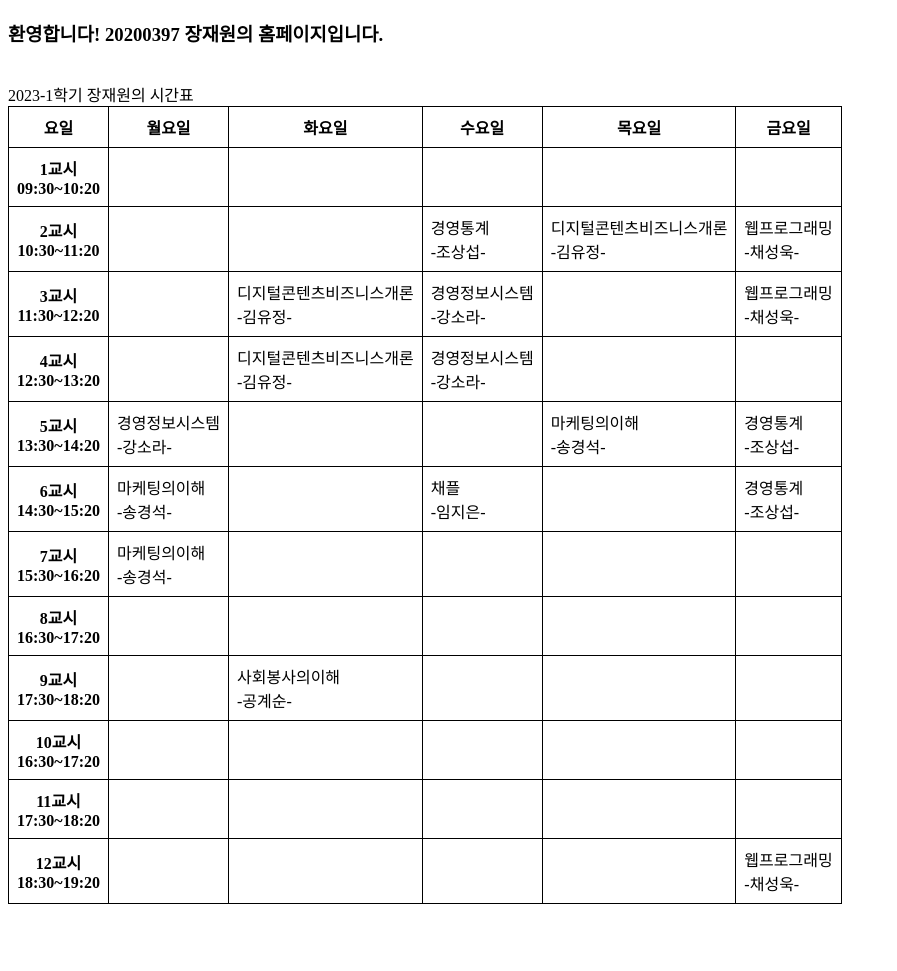
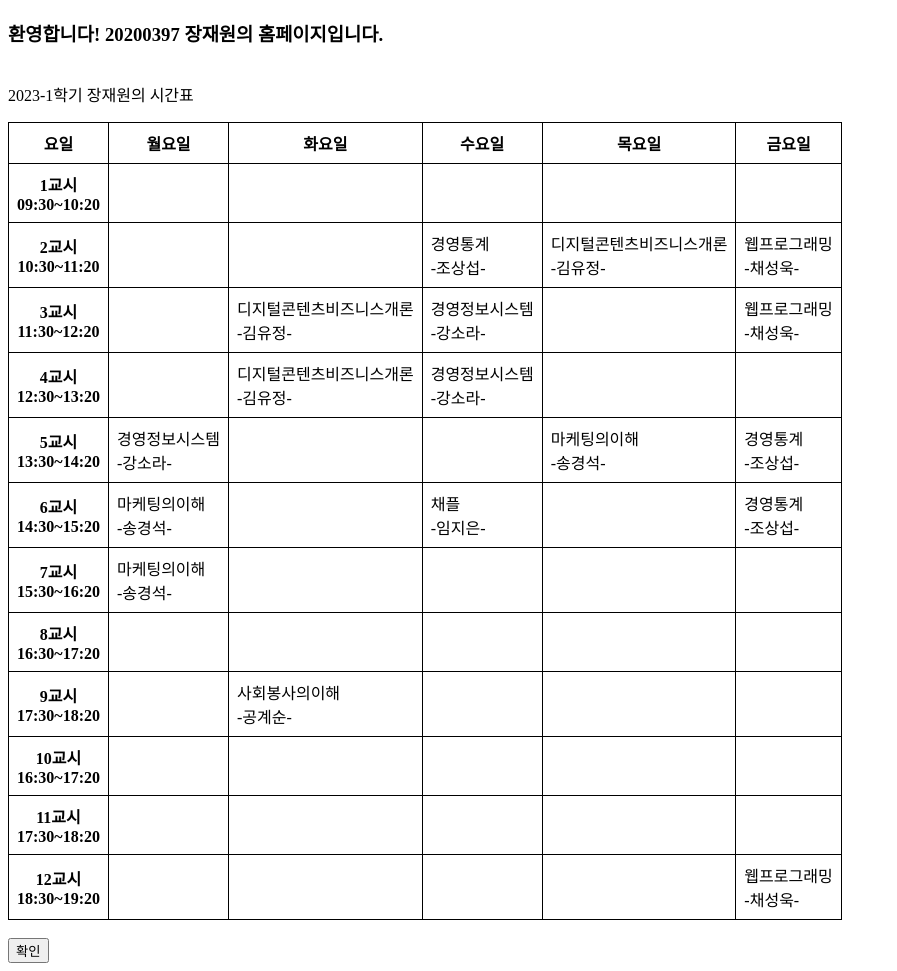
Before and after one commit to One3710/One3710.github.io, a plain HTML site: page index.html in a window 1280 px wide. Shown: the whole page, without its empty margins (0-897 px from the left). Before the commit the page ends 912 px from the top, so only its background shows below. Drawn offline with Linux system fonts and the light colour scheme.

Commit message:
이제 되나

```diff
--- a/index.html
+++ b/index.html
@@ -12,6 +12,7 @@ table, th, tr, td {
 </head>
 <body>
 <h3>환영합니다! 20200397 장재원의 홈페이지입니다.</h3><br>2023-1학기 장재원의 시간표<br>
+<p>
 <table>
 	<tr>
 		<th>요일</th><th>월요일</th><th>화요일</th><th>수요일</th><th>목요일</th><th>금요일</th>
@@ -80,8 +81,15 @@ table, th, tr, td {
 		<td></td><td>웹프로그래밍<br>-채성욱-</td>
 	</tr>
 
+</p>
 
 
 </table>
+<br>
+
+<form action="회원가입 사이트!.html">
+	<input type="submit" value="확인">
+</form>
+
 </body>
 </html>
```
